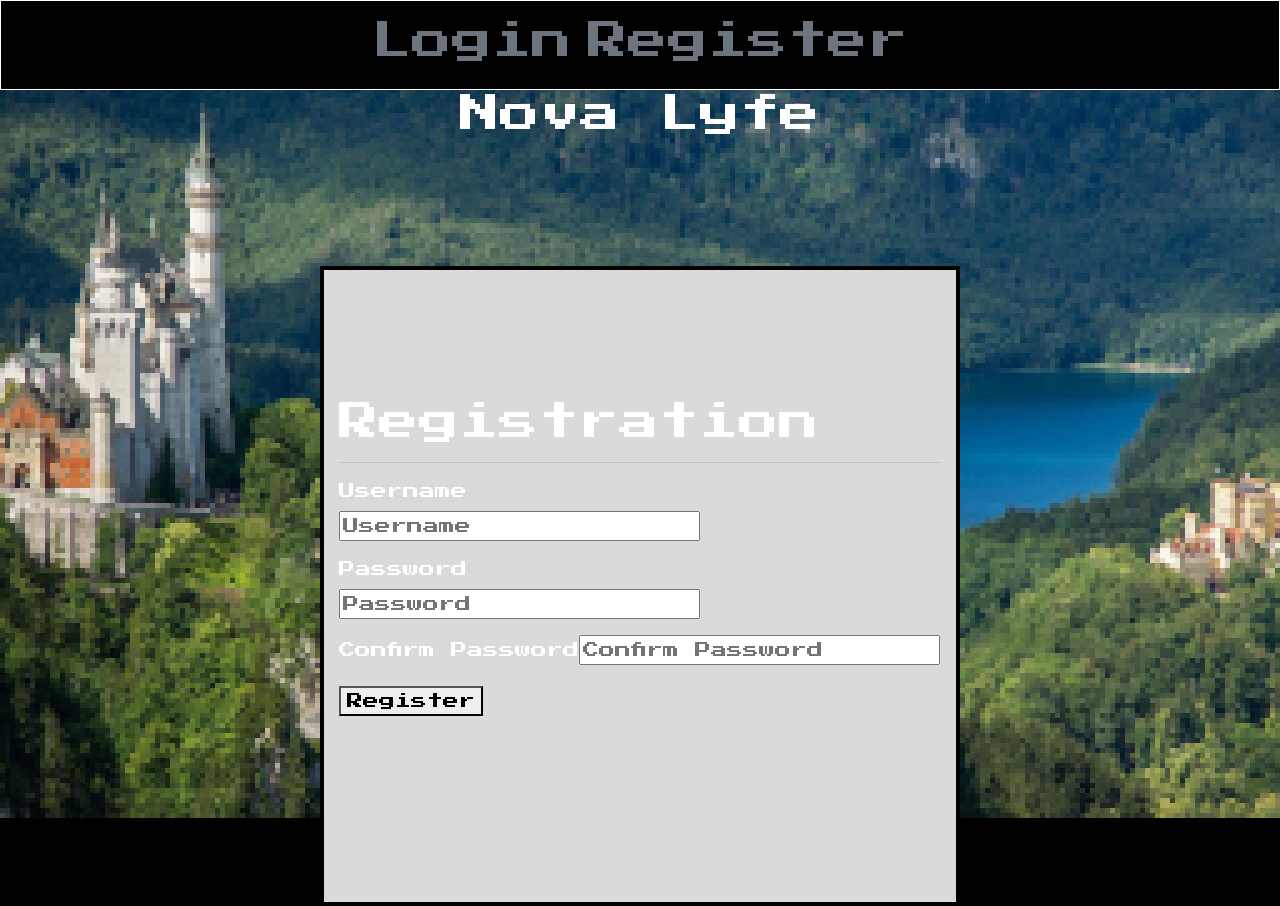
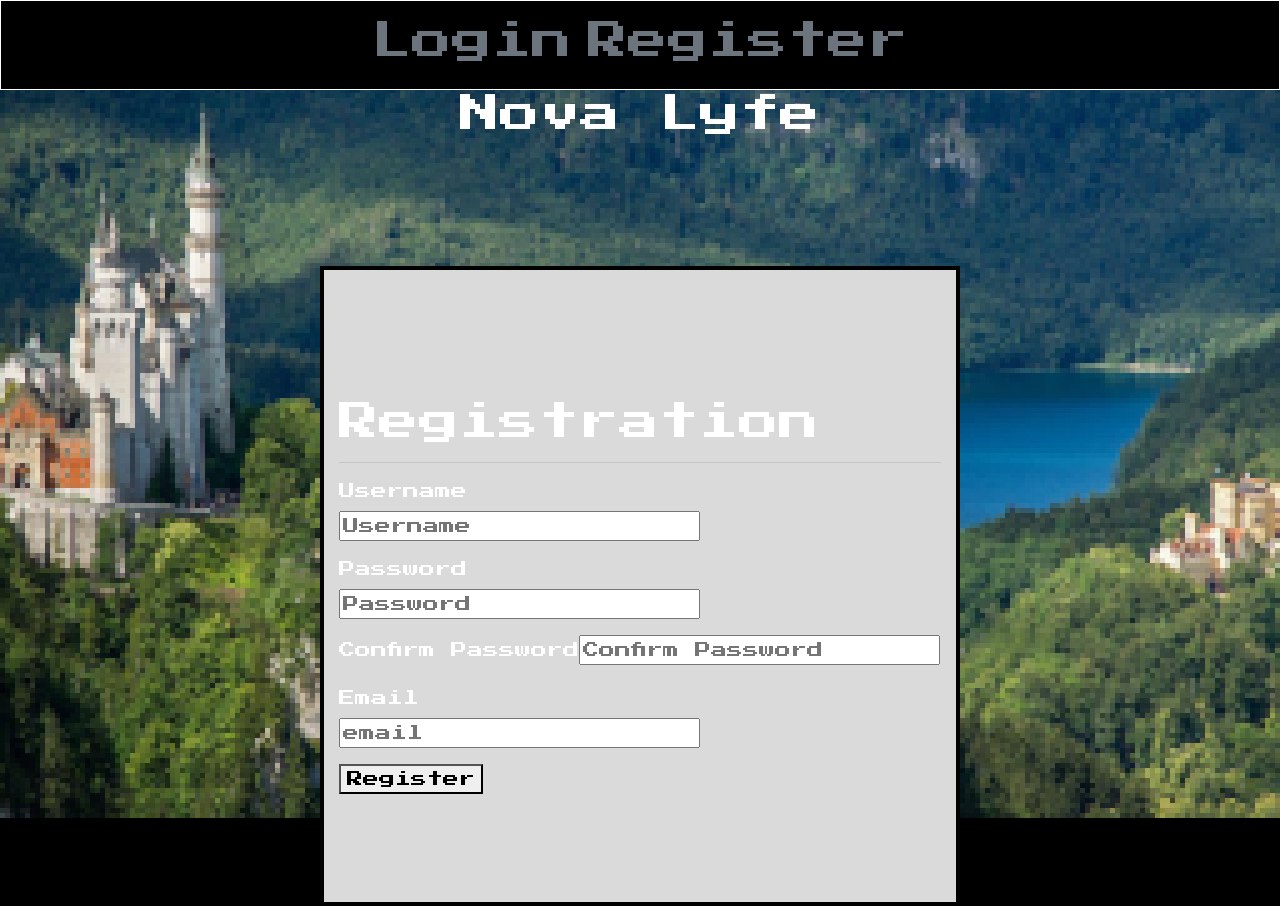
Before and after one commit to PatWyzlic/NovaLyfe, a React (Create React App) app in the folder Frontend/novalyfe/: page /register in a window 1280 px wide. Built offline with nearby package versions, Linux system fonts and the light colour scheme.

Commit message:
Email form section added

```diff
--- a/Frontend/novalyfe/src/views/views_RegisterPage.jsx
+++ b/Frontend/novalyfe/src/views/views_RegisterPage.jsx
@@ -5,12 +5,13 @@ function RegisterPage() {
   const [username, setUsername] = useState("");
   const [password, setPassword] = useState("");
   const [password2, setPassword2] = useState("");
-  const [profile, setProfile] = useState("");
+  const [email, setEmail] = useState("");
+
   const { registerUser } = useContext(AuthContext);
 
   const handleSubmit = async e => {
     e.preventDefault();
-    registerUser(username, password, password2);
+    registerUser(username, password, password2, email);
   };
 
   return (
@@ -54,6 +55,18 @@ function RegisterPage() {
             />
             <p>{password2 !== password ? "Passwords do not match" : ""}</p>
         </div>
+        <div class="form-group">
+            <div>
+                <label htmlFor="email">Email</label>
+            </div>
+            <input
+                type="email"
+                id="email"
+                onChange={e => setEmail(e.target.value)}
+                placeholder="email"
+                required
+            />
+        </div>
         <button>Register</button>
         </form>
     </div>
```
